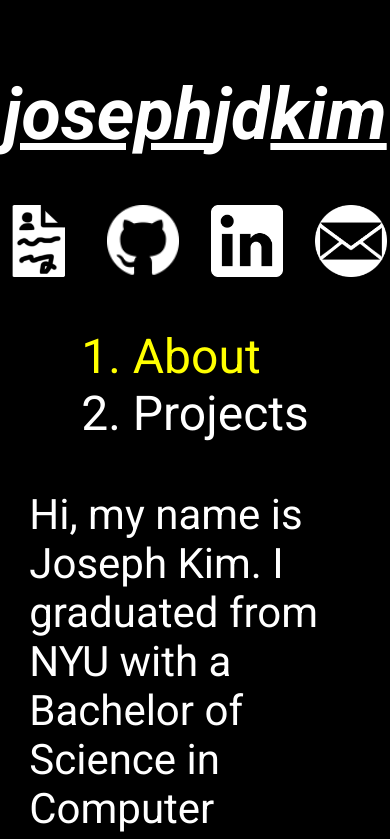
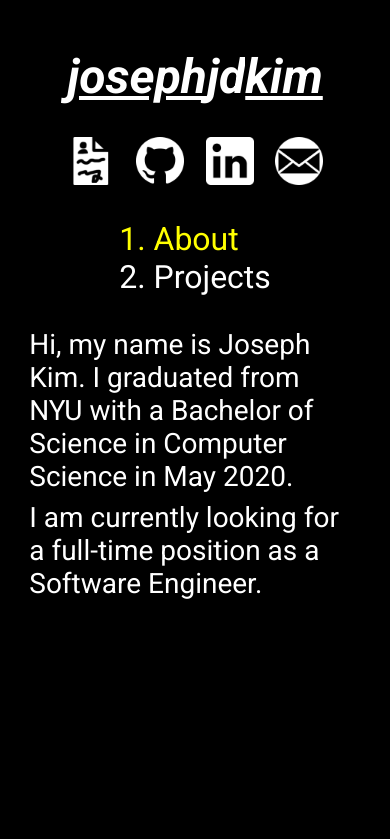
Before and after one commit to josephjdkim/josephjdkim.github.io, a React (Create React App) app in the folder frontend/: page / in a window 390 px wide. Shown: the top 839 px of the page. Built offline with nearby package versions, Linux system fonts and the light colour scheme.

Commit message:
updated mobile css

```diff
--- a/frontend/src/index.css
+++ b/frontend/src/index.css
@@ -147,10 +147,6 @@ body {
 
 /* tablet portrait */
 @media screen and (max-width:900px) {
-  html {
-    font-size: 12px;
-  }
-
   .top {
     width: 100%;
     flex-flow: column;
```
